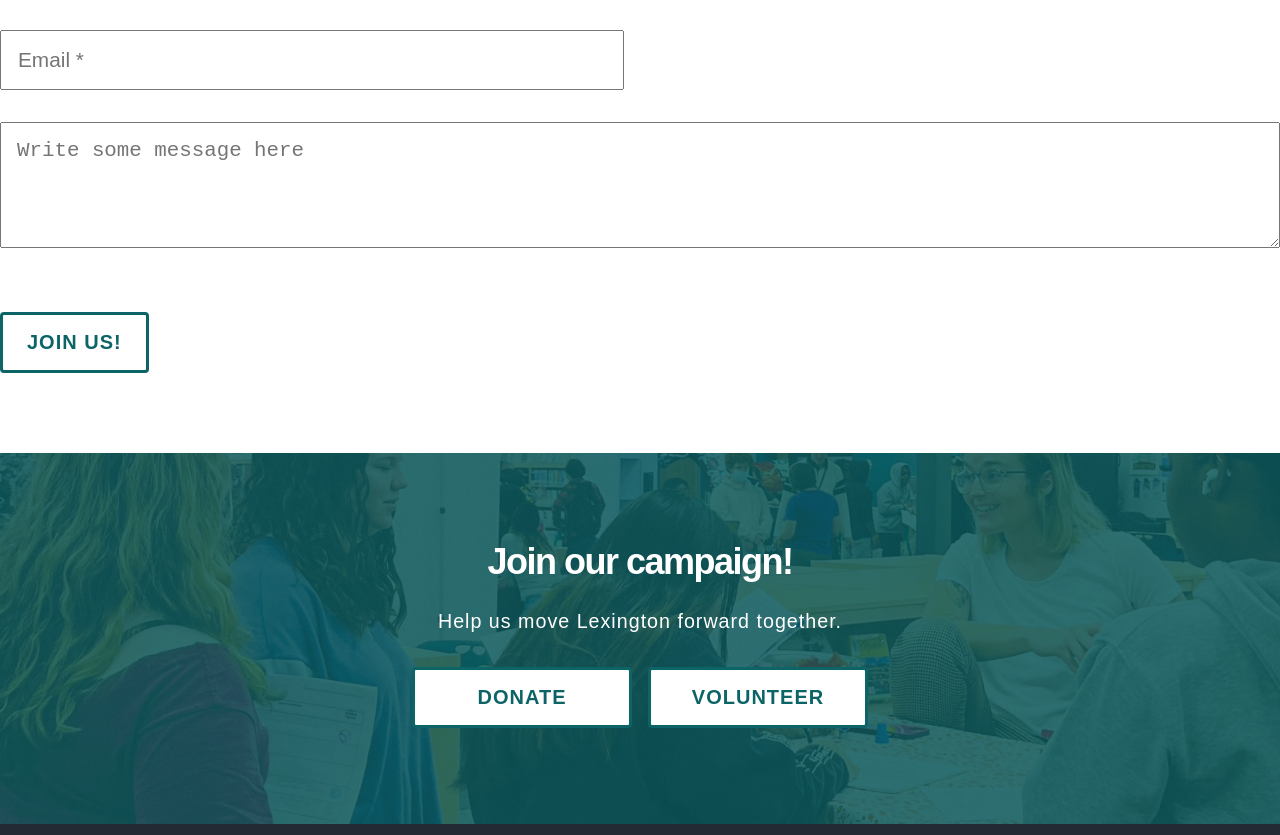
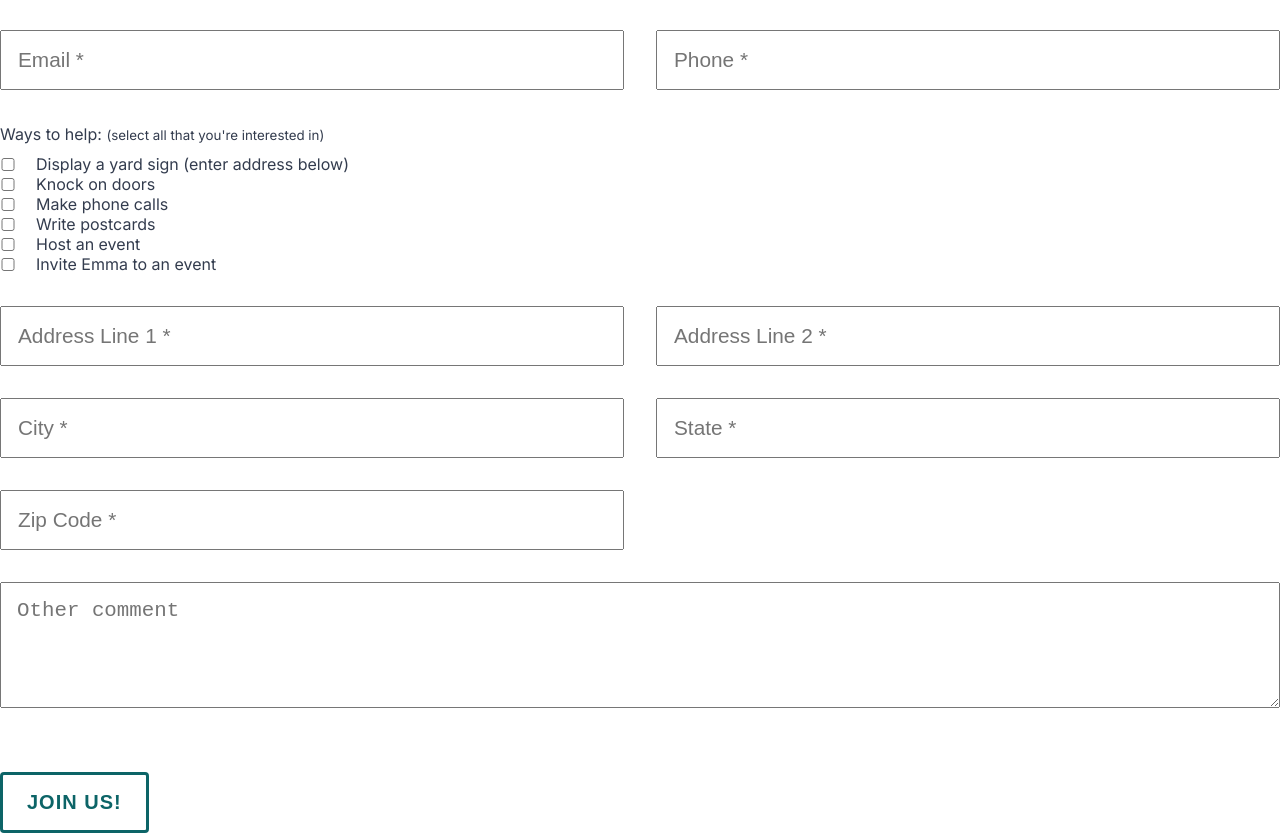
Before and after one commit to aljmiller87/yaga-punk-collective, a Next.js app: page /join-us in a window 1280 px wide. Shown: the part 1305-2140 px from the top of the page. Built offline with nearby package versions, Linux system fonts and the light colour scheme; a web font is replaced by a local one.

Commit message:
full form

```diff
--- /dev/null
+++ b/src/components/Checkbox/index.tsx
@@ -0,0 +1,21 @@
+import React from "react";
+import styles from "./styles.module.scss";
+
+const CheckBox = ({
+  id,
+  value,
+  label,
+}: {
+  id: string;
+  value: string;
+  label: string;
+}) => {
+  return (
+    <div className={styles.Checkbox}>
+      <input type="checkbox" id={id} name={id} value={value} />
+      <label htmlFor={id}>{label}</label>
+    </div>
+  );
+};
+
+export default CheckBox;
--- /dev/null
+++ b/src/components/Checkbox/styles.module.scss
@@ -0,0 +1,13 @@
+.Checkbox {
+  display: flex;
+  align-items: center;
+  gap: 1rem;
+
+  input {
+    width: 1rem !important;
+  }
+
+  label {
+    margin-left: 0.25rem;
+  }
+}
--- a/src/components/FullWidthImageContent/index.tsx
+++ b/src/components/FullWidthImageContent/index.tsx
@@ -29,7 +29,7 @@ const FullWidthImageContent = () => {
           >
             Donate
           </Link>
-          <Link href="/volunteer">Volunteer</Link>
+          <Link href="/join-us">Join Us</Link>
         </div>
       </div>
     </div>
--- a/src/components/Hero/index.tsx
+++ b/src/components/Hero/index.tsx
@@ -33,7 +33,7 @@ const Hero = () => {
         >
           Donate
         </Link>
-        <Link href="/volunteer">Volunteer</Link>
+        <Link href="/join-us">Join Us</Link>
       </div>
     </div>
   );
--- a/src/components/VolunteerForm/index.tsx
+++ b/src/components/VolunteerForm/index.tsx
@@ -2,6 +2,7 @@ import React from "react";
 import Section from "../Section";
 import styles from "./styles.module.scss";
 import Input from "../Input";
+import CheckBox from "../Checkbox";
 
 const VolunteerForm = () => {
   //   const encode = (data) => {
@@ -47,21 +48,101 @@ const VolunteerForm = () => {
           name="firstName"
           id="firstName"
           placeholder="First Name *"
+          required
+          autoComplete="given-name"
         />
         <Input
           type="text"
           name="lastName"
           id="lastName"
           placeholder="Last Name *"
+          required
+          autoComplete="family-name"
         />
-        <Input type="email" name="email" id="email" placeholder="Email *" />
+        <Input
+          type="email"
+          name="email"
+          id="email"
+          placeholder="Email *"
+          autoComplete="email"
+        />
+        <Input
+          type="tel"
+          name="tel"
+          id="tel"
+          placeholder="Phone *"
+          autoComplete="tel"
+        />
+        <div className={styles.fullWidth}>
+          <p style={{ marginBottom: "0.5rem" }}>
+            Ways to help:{" "}
+            <small>(select all that you&apos;re interested in)</small>
+          </p>
+          <CheckBox
+            id="yardSign"
+            label="Display a yard sign (enter address below)"
+            value="yard sign"
+          />
+          <CheckBox id="doors" label="Knock on doors" value="knock doors" />
+          <CheckBox
+            id="phoneCalls"
+            label="Make phone calls"
+            value="make phone calls"
+          />
+          <CheckBox
+            id="postCards"
+            label="Write postcards"
+            value="write postcards"
+          />
+          <CheckBox id="hostEvent" label="Host an event" value="host event" />
+          <CheckBox
+            id="inviteEmma"
+            label="Invite Emma to an event"
+            value="invite emma to event"
+          />
+        </div>
+        <Input
+          type="text"
+          name="text"
+          id="addressLine1"
+          placeholder="Address Line 1 *"
+          autoComplete="address-line1"
+        />
+        <Input
+          type="text"
+          name="text"
+          id="addressLine2"
+          placeholder="Address Line 2 *"
+          autoComplete="address-line2"
+        />
+        <Input
+          type="text"
+          name="text"
+          id="city"
+          placeholder="City *"
+          autoComplete="address-level2"
+        />
+        <Input
+          type="text"
+          name="text"
+          id="state"
+          placeholder="State *"
+          autoComplete="address-level1"
+        />
+        <Input
+          type="text"
+          name="text"
+          id="zipCode"
+          placeholder="Zip Code *"
+          autoComplete="postal-code"
+        />
         <textarea
           rows={4}
           data-name="Message"
           maxLength={5000}
           id="message"
           name="message"
-          placeholder="Write some message here"
+          placeholder="Other comment"
         />
         <div className={styles.btn}>
           <button type="submit" className="Btn-primary">
--- a/src/components/VolunteerForm/styles.module.scss
+++ b/src/components/VolunteerForm/styles.module.scss
@@ -10,7 +10,10 @@
   flex-wrap: wrap;
 
   @media screen and (min-width: 560px) {
-    input {
+    .fullWidth {
+      width: 100%;
+    }
+    input:not(.fullWidth) {
       width: calc(50% - 1rem);
     }
     textarea {
```
